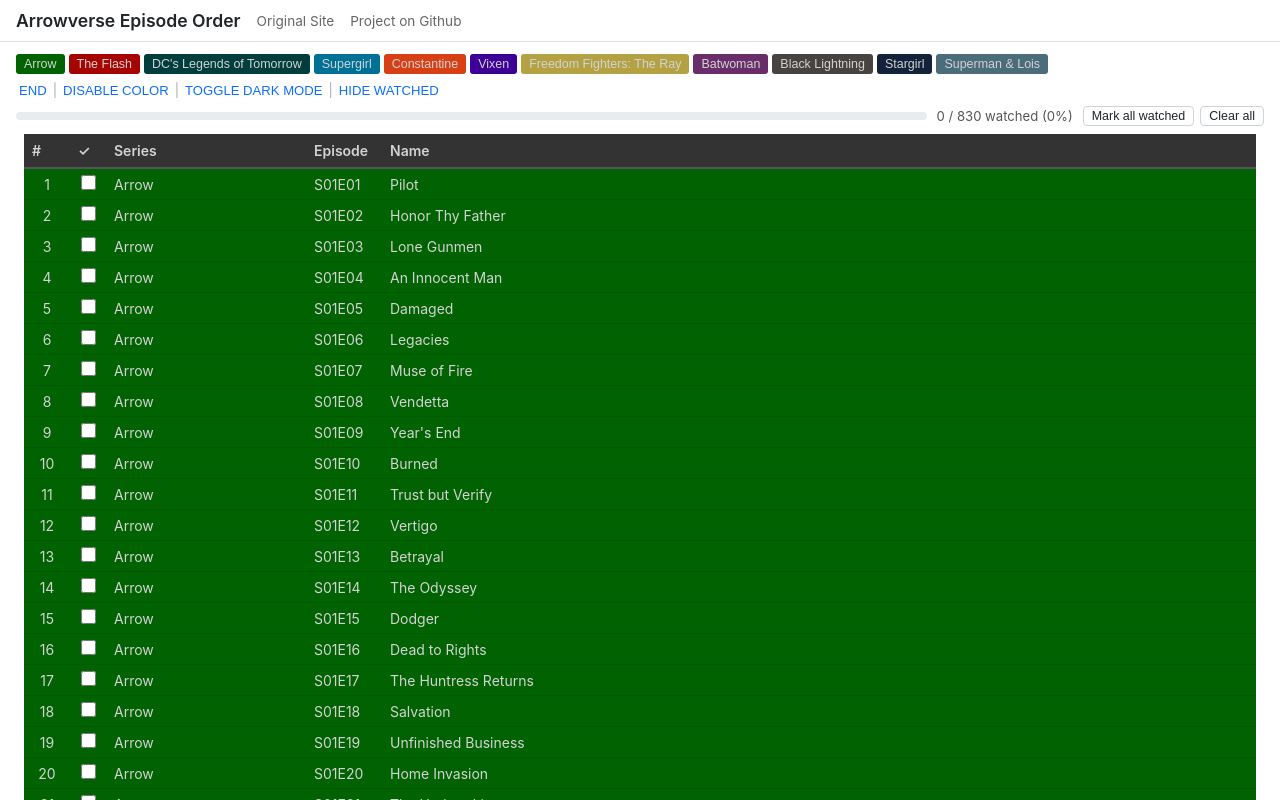
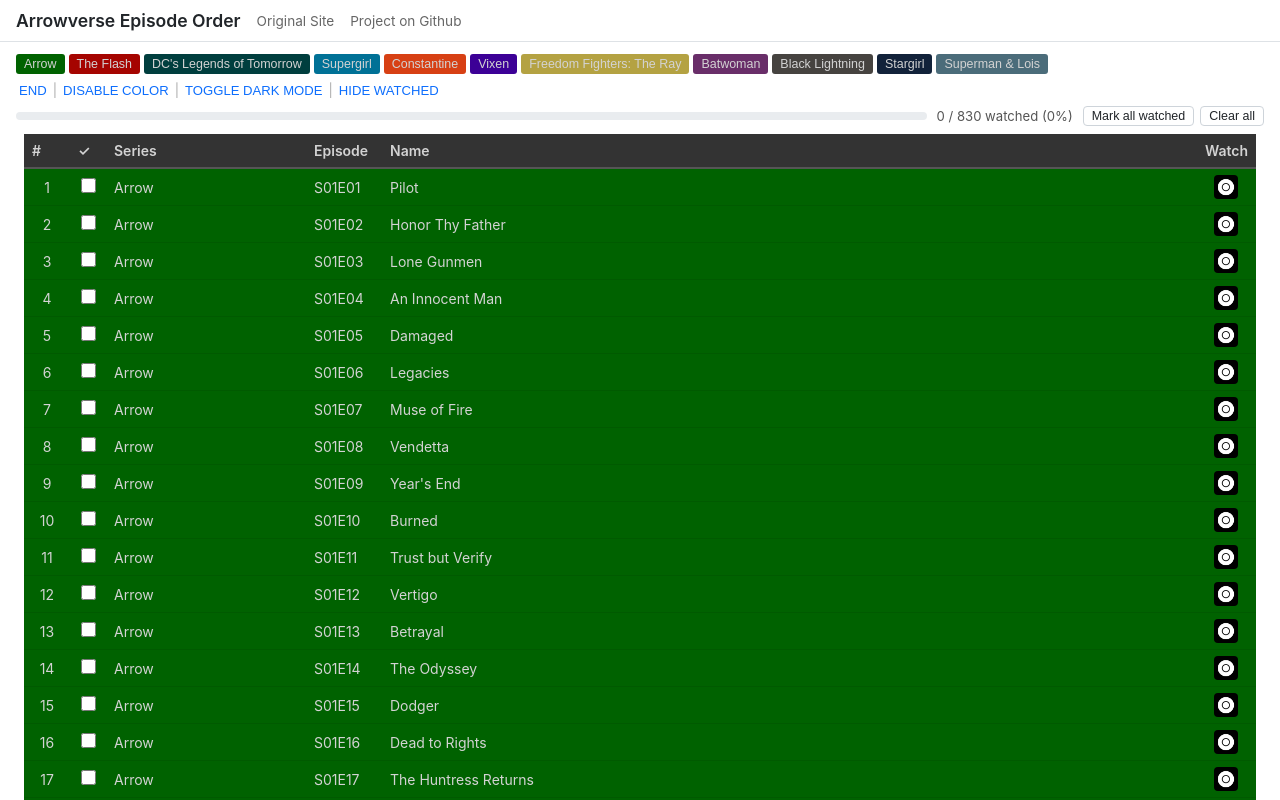
Before and after one commit to ayurisich/arrowverse-watchlist, a React (Vite) app: page / in a window 1280 px wide. Built offline with nearby package versions, Linux system fonts and the light colour scheme.

Commit message:
Add HBO Max and Netflix streaming links with icons for Arrow and The Flash

```diff
--- a/src/App.css
+++ b/src/App.css
@@ -290,6 +290,20 @@
 .col-series { width: 200px; }
 .col-ep { width: 76px; white-space: nowrap; }
 .col-name { }
+.col-stream { width: 48px; text-align: center; }
+
+.stream-icon {
+  width: 24px;
+  height: 24px;
+  border-radius: 4px;
+  object-fit: cover;
+  vertical-align: middle;
+  transition: opacity 0.15s;
+}
+
+.stream-icon:hover {
+  opacity: 0.8;
+}
 
 /* Checkbox */
 .ep-table input[type="checkbox"] {
--- a/src/App.jsx
+++ b/src/App.jsx
@@ -1,6 +1,13 @@
 import { useState, useMemo, useCallback, useRef, useEffect } from 'react'
 import episodesData from './episodes.json'
+import hbomaxIcon from './assets/hbomax.png'
+import netflixIcon from './assets/netflix.png'
 import './App.css'
+
+const STREAMING = {
+  'Arrow': { url: 'https://play.hbomax.com/show/11fe02cd-fe8f-4a71-bb07-3f649ff6df36', icon: hbomaxIcon, label: 'HBO Max' },
+  'The Flash': { url: 'https://www.netflix.com/browse?jbv=80027042', icon: netflixIcon, label: 'Netflix' },
+}
 
 const SERIES_LIST = [
   'Arrow',
@@ -183,12 +190,14 @@
               <th className="col-series">Series</th>
               <th className="col-ep">Episode</th>
               <th className="col-name">Name</th>
+              <th className="col-stream">Watch</th>
             </tr>
           </thead>
           <tbody>
             {filtered.map((ep) => {
               const cls = SERIES_CLASS[ep.series] || ''
               const isWatched = watched.has(ep.num)
+              const streaming = STREAMING[ep.series]
               return (
                 <tr
                   key={ep.num}
@@ -207,6 +216,13 @@
                   <td className="col-series">{ep.series}</td>
                   <td className="col-ep">{ep.episode}</td>
                   <td className="col-name">{ep.name}</td>
+                  <td className="col-stream">
+                    {streaming && (
+                      <a href={streaming.url} target="_blank" rel="noreferrer" title={`Watch on ${streaming.label}`}>
+                        <img src={streaming.icon} alt={streaming.label} className="stream-icon" />
+                      </a>
+                    )}
+                  </td>
                 </tr>
               )
             })}
```
Also changed, not shown: src/assets/hbomax.png (added), src/assets/netflix.png (added).
